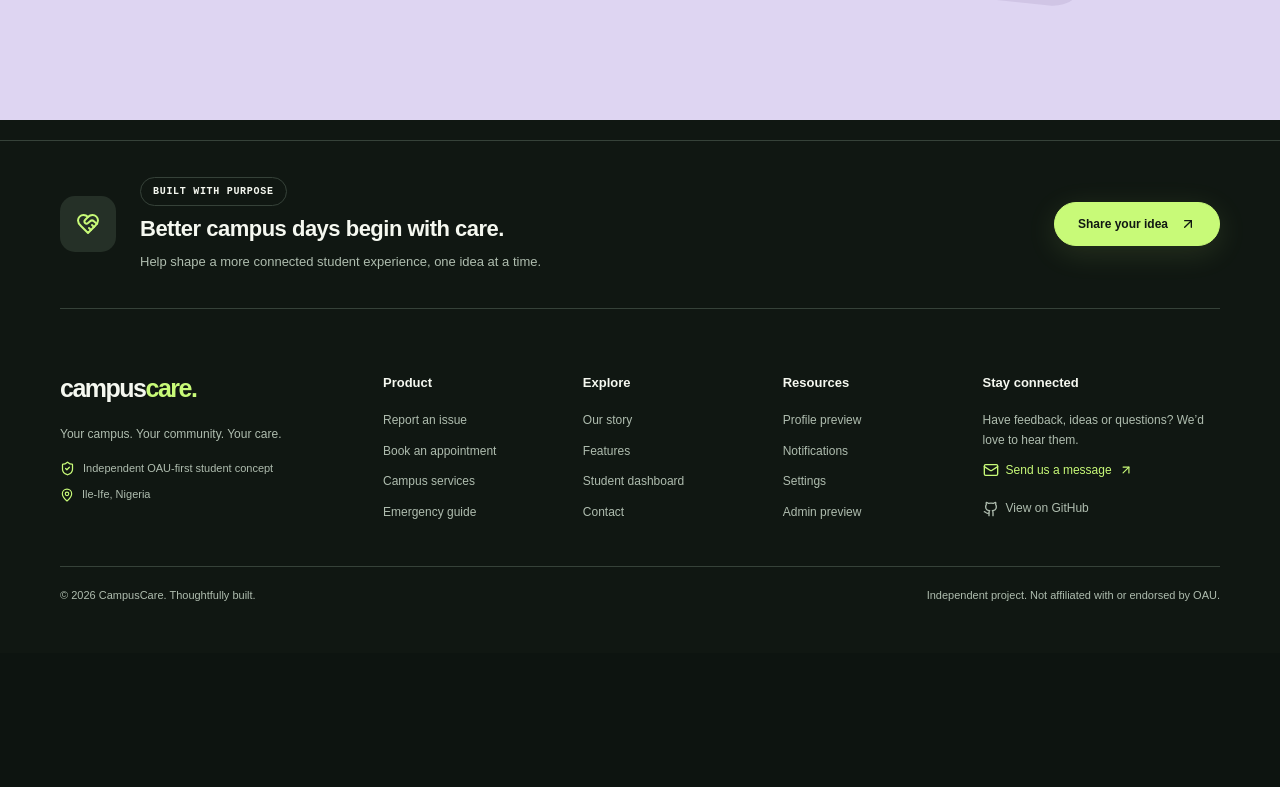
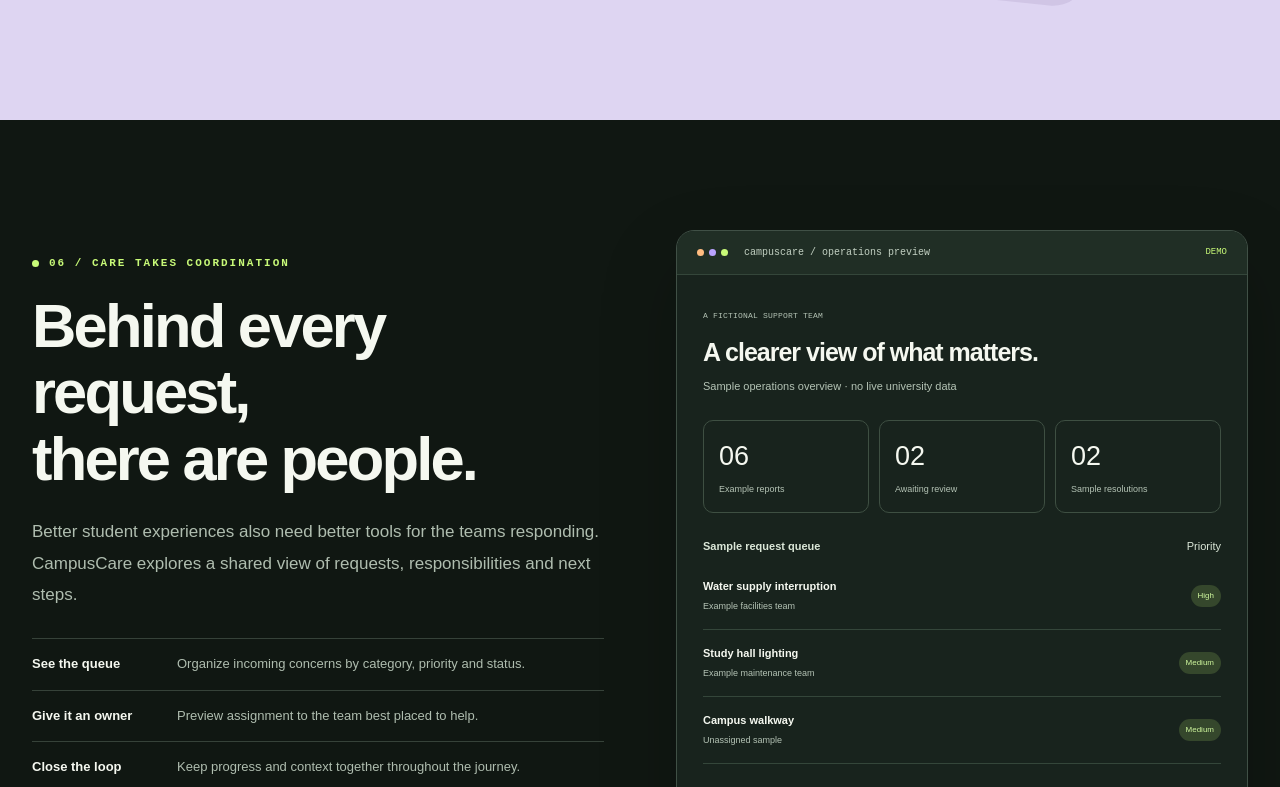
Before and after one commit to Abdulfatai2000/campusCare, a Next.js app: page / in a window 1280 px wide. Shown: the part 5573-6360 px from the top of the page. Before the commit the page ends 6226 px from the top, so only its background shows below. Built offline with nearby package versions, Linux system fonts and the light colour scheme.

Commit message:
feat(marketing): explain better coordination for future support teams

```diff
--- a/src/app/(marketing)/page.tsx
+++ b/src/app/(marketing)/page.tsx
@@ -1,3 +1,4 @@
+import { CoordinationSection } from "@/components/marketing/coordination-section";
 import { StudentBenefits } from "@/components/marketing/student-benefits";
 import { HowItWorks } from "@/components/marketing/how-it-works";
 import { FeatureShowcase } from "@/components/marketing/feature-showcase";
@@ -7,5 +8,5 @@ import type { Metadata } from "next";
 import { LandingHero } from "@/components/marketing/landing-hero";
 export const metadata: Metadata = { title: "A better connected campus experience", description: "Discover CampusCare, an independent student-support concept connecting issue reporting, services, appointments and clearer communication. Explore the frontend preview." };
 export default function HomePage() {
-  return <><LandingHero /><ProblemSection /><SolutionSection /><FeatureShowcase /><HowItWorks /><StudentBenefits />{/* landing sections */}</>;
+  return <><LandingHero /><ProblemSection /><SolutionSection /><FeatureShowcase /><HowItWorks /><StudentBenefits /><CoordinationSection />{/* landing sections */}</>;
 }
--- /dev/null
+++ b/src/components/marketing/coordination-section.tsx
@@ -0,0 +1,3 @@
+import { AdminMockup } from "./admin-mockup";
+import { Reveal } from "./reveal";
+export function CoordinationSection(){return <section id="for-teams" className="cc-section"><div className="cc-container cc-split"><Reveal><p className="cc-label">06 / Care takes coordination</p><h2 className="cc-title">Behind every request,<br/>there are people.</h2><p className="cc-lede">Better student experiences also need better tools for the teams responding. CampusCare explores a shared view of requests, responsibilities and next steps.</p><ul className="cc-value-list"><li><strong>See the queue</strong><span>Organize incoming concerns by category, priority and status.</span></li><li><strong>Give it an owner</strong><span>Preview assignment to the team best placed to help.</span></li><li><strong>Close the loop</strong><span>Keep progress and context together throughout the journey.</span></li></ul><p className="cc-note">CONCEPT ONLY · No real university staff are using this sample workspace. Authorization and audit trails require backend integration.</p></Reveal><AdminMockup/></div></section>;}
```
